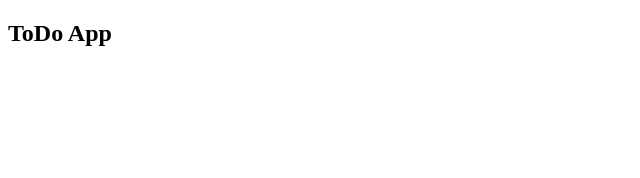
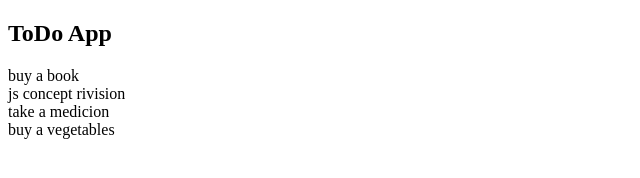
Before and after one commit to ankitakangane/ToDo-App, a plain HTML site: page index.html in a window 1280 px wide. Shown: the whole page, without its empty margins (0-640 px from the left). Drawn offline with Linux system fonts and the light colour scheme.

Commit message:
list on browser

```diff
--- a/index.html
+++ b/index.html
@@ -7,5 +7,32 @@
 </head>
 <body>
     <h2>ToDo App</h2>
+
+    <div class="lists_container" id="lists_container">
+
+    </div>
+
+    <script>
+        const tasks = [
+            "buy a book",
+            "js concept rivision",
+            "take a medicion",
+            "buy a vegetables"
+        ];
+
+        function loadTasks(){
+        const taskContainer = document.getElementById("lists_container");
+        taskContainer.innerHTML = '';
+
+        for(const task of tasks){
+            taskContainer.innerHTML += `
+           <div>
+            ${task}
+            </div>
+            `
+        }
+        }
+        loadTasks();
+    </script>
 </body>
 </html>
```
